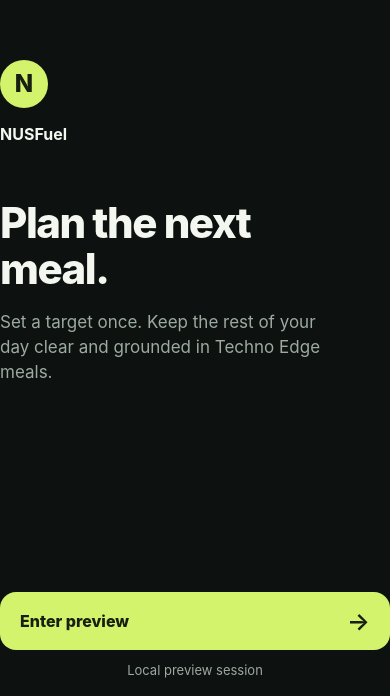
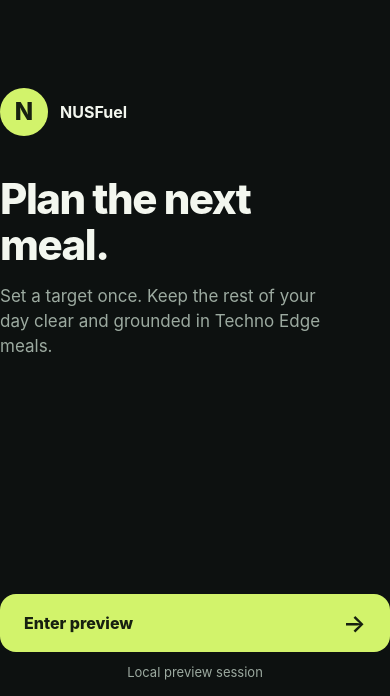
Before and after one commit to aarushbhutra/nusfuel, a React Native app in the folder mobile/: screen / in a window 390 px wide. Shown: the part 148-844 px from the top of the page. Built offline with nearby package versions, Linux system fonts and the light colour scheme; no server answers.

Commit message:
feat(ui): improve mobile layout rhythm

```diff
--- a/mobile/src/screens/AuthEntryScreen.js
+++ b/mobile/src/screens/AuthEntryScreen.js
@@ -6,16 +6,18 @@ import {
   View,
 } from "react-native";
 
-import { colors, radius } from "../theme.js";
+import { colors, radius, spacing } from "../theme.js";
 
 export default function AuthEntryScreen({ onContinue }) {
   return (
     <SafeAreaView style={styles.screen}>
       <View style={styles.content}>
-        <View style={styles.mark}>
-          <Text style={styles.markText}>N</Text>
+        <View style={styles.brandRow}>
+          <View style={styles.mark}>
+            <Text style={styles.markText}>N</Text>
+          </View>
+          <Text style={styles.brand}>NUSFuel</Text>
         </View>
-        <Text style={styles.brand}>NUSFuel</Text>
         <Text style={styles.title}>Plan the next meal.</Text>
         <Text style={styles.copy}>
           Set a target once. Keep the rest of your day clear and grounded in
@@ -49,6 +51,10 @@ const styles = StyleSheet.create({
     flex: 1,
     justifyContent: "center",
   },
+  brandRow: {
+    alignItems: "center",
+    flexDirection: "row",
+  },
   mark: {
     alignItems: "center",
     backgroundColor: colors.accent,
@@ -66,7 +72,7 @@ const styles = StyleSheet.create({
     color: colors.text,
     fontSize: 16,
     fontWeight: "700",
-    marginTop: 16,
+    marginLeft: spacing.md,
   },
   title: {
     color: colors.text,
@@ -74,18 +80,18 @@ const styles = StyleSheet.create({
     fontWeight: "800",
     letterSpacing: -1.5,
     lineHeight: 46,
-    marginTop: 56,
+    marginTop: spacing.section,
     maxWidth: 320,
   },
   copy: {
     color: colors.muted,
     fontSize: 17,
     lineHeight: 25,
-    marginTop: 18,
+    marginTop: spacing.lg,
     maxWidth: 330,
   },
   footer: {
-    paddingBottom: 18,
+    paddingBottom: spacing.lg,
   },
   button: {
     alignItems: "center",
@@ -94,7 +100,7 @@ const styles = StyleSheet.create({
     flexDirection: "row",
     justifyContent: "space-between",
     minHeight: 58,
-    paddingHorizontal: 20,
+    paddingHorizontal: spacing.xl,
   },
   buttonText: {
     color: colors.accentText,
@@ -109,7 +115,7 @@ const styles = StyleSheet.create({
   helper: {
     color: colors.muted,
     fontSize: 13,
-    marginTop: 12,
+    marginTop: spacing.md,
     textAlign: "center",
   },
   pressed: {
--- a/mobile/src/screens/GoalSavedScreen.js
+++ b/mobile/src/screens/GoalSavedScreen.js
@@ -1,6 +1,6 @@
 import { Pressable, SafeAreaView, StyleSheet, Text, View } from "react-native";
 
-import { colors, radius } from "../theme.js";
+import { colors, radius, spacing } from "../theme.js";
 
 export default function GoalSavedScreen({ goal, onEdit }) {
   return (
@@ -13,11 +13,11 @@ export default function GoalSavedScreen({ goal, onEdit }) {
         <Text style={styles.copy}>Your daily target is ready for the meals ahead.</Text>
 
         <View style={styles.summary}>
-          <View>
+          <View style={styles.summaryItem}>
             <Text style={styles.summaryLabel}>Daily calories</Text>
             <Text style={styles.summaryValue}>{goal.caloriesKcal.toLocaleString()} kcal</Text>
           </View>
-          <View>
+          <View style={styles.summaryItem}>
             <Text style={styles.summaryLabel}>Daily protein</Text>
             <Text style={styles.summaryValue}>{goal.proteinG} g</Text>
           </View>
@@ -66,13 +66,13 @@ const styles = StyleSheet.create({
     fontSize: 42,
     fontWeight: "800",
     letterSpacing: -1.5,
-    marginTop: 28,
+    marginTop: spacing.xl,
   },
   copy: {
     color: colors.muted,
     fontSize: 17,
     lineHeight: 25,
-    marginTop: 12,
+    marginTop: spacing.md,
     maxWidth: 320,
   },
   summary: {
@@ -82,8 +82,11 @@ const styles = StyleSheet.create({
     borderWidth: 1,
     flexDirection: "row",
     justifyContent: "space-between",
-    marginTop: 38,
-    padding: 18,
+    marginTop: spacing.section,
+    padding: spacing.lg,
+  },
+  summaryItem: {
+    flex: 1,
   },
   summaryLabel: {
     color: colors.muted,
@@ -93,7 +96,7 @@ const styles = StyleSheet.create({
     color: colors.text,
     fontSize: 18,
     fontWeight: "800",
-    marginTop: 7,
+    marginTop: spacing.sm,
   },
   footer: {
     paddingBottom: 18,
@@ -101,7 +104,7 @@ const styles = StyleSheet.create({
   disclaimer: {
     color: colors.muted,
     fontSize: 13,
-    marginBottom: 12,
+    marginBottom: spacing.md,
     textAlign: "center",
   },
   button: {
--- a/mobile/src/screens/GoalSetupScreen.js
+++ b/mobile/src/screens/GoalSetupScreen.js
@@ -19,7 +19,7 @@ import {
   PRESET_KEYS,
   validateGoal,
 } from "../lib/goalSetup.js";
-import { colors, radius } from "../theme.js";
+import { colors, radius, spacing } from "../theme.js";
 
 const OPTIONAL_FIELDS = [
   { key: "totalFatG", label: "Fat", suffix: "g" },
@@ -248,9 +248,9 @@ const styles = StyleSheet.create({
     flex: 1,
   },
   content: {
-    paddingBottom: 32,
+    paddingBottom: spacing.xxl,
     paddingHorizontal: 20,
-    paddingTop: 12,
+    paddingTop: spacing.md,
   },
   topBar: {
     alignItems: "center",
@@ -272,30 +272,30 @@ const styles = StyleSheet.create({
     fontWeight: "800",
     letterSpacing: -1.1,
     lineHeight: 40,
-    marginTop: 38,
+    marginTop: spacing.xxl,
     maxWidth: 330,
   },
   copy: {
     color: colors.muted,
     fontSize: 16,
     lineHeight: 24,
-    marginTop: 12,
+    marginTop: spacing.md,
     maxWidth: 340,
   },
   sectionTitle: {
     color: colors.text,
     fontSize: 19,
     fontWeight: "800",
-    marginTop: 36,
+    marginTop: spacing.section,
   },
   sectionCopy: {
     color: colors.muted,
     fontSize: 14,
     lineHeight: 20,
-    marginTop: 6,
+    marginTop: spacing.sm,
   },
   presetList: {
-    marginTop: 14,
+    marginTop: spacing.lg,
   },
   presetRow: {
     alignItems: "center",
@@ -305,7 +305,7 @@ const styles = StyleSheet.create({
     borderWidth: 1,
     flexDirection: "row",
     justifyContent: "space-between",
-    marginBottom: 10,
+    marginBottom: spacing.sm,
     minHeight: 82,
     paddingHorizontal: 16,
     paddingVertical: 14,
@@ -349,8 +349,9 @@ const styles = StyleSheet.create({
     borderBottomWidth: 1,
     flexDirection: "row",
     justifyContent: "space-between",
-    paddingBottom: 17,
-    paddingTop: 12,
+    marginTop: spacing.xs,
+    paddingBottom: spacing.lg,
+    paddingTop: spacing.md,
   },
   customChoiceSelected: {
     borderBottomColor: colors.accent,
@@ -371,11 +372,11 @@ const styles = StyleSheet.create({
     fontWeight: "800",
   },
   formBlock: {
-    gap: 16,
-    marginTop: 18,
+    gap: spacing.lg,
+    marginTop: spacing.lg,
   },
   field: {
-    gap: 7,
+    gap: spacing.sm,
   },
   fieldLabelRow: {
     alignItems: "center",
@@ -426,8 +427,8 @@ const styles = StyleSheet.create({
     borderBottomWidth: 1,
     flexDirection: "row",
     justifyContent: "space-between",
-    marginTop: 30,
-    paddingBottom: 17,
+    marginTop: spacing.section,
+    paddingBottom: spacing.lg,
   },
   moreTitle: {
     color: colors.text,
@@ -448,20 +449,20 @@ const styles = StyleSheet.create({
     color: colors.muted,
     fontSize: 12,
     lineHeight: 17,
-    marginTop: 28,
+    marginTop: spacing.xl,
   },
   saveError: {
     color: colors.danger,
     fontSize: 13,
     lineHeight: 19,
-    marginTop: 22,
+    marginTop: spacing.xl,
   },
   saveButton: {
     alignItems: "center",
     backgroundColor: colors.accent,
     borderRadius: radius,
     justifyContent: "center",
-    marginTop: 12,
+    marginTop: spacing.md,
     minHeight: 58,
   },
   saveButtonText: {
--- a/mobile/src/theme.js
+++ b/mobile/src/theme.js
@@ -11,3 +11,13 @@ export const colors = Object.freeze({
 });
 
 export const radius = 16;
+
+export const spacing = Object.freeze({
+  xs: 4,
+  sm: 8,
+  md: 12,
+  lg: 16,
+  xl: 24,
+  xxl: 32,
+  section: 40,
+});
```
